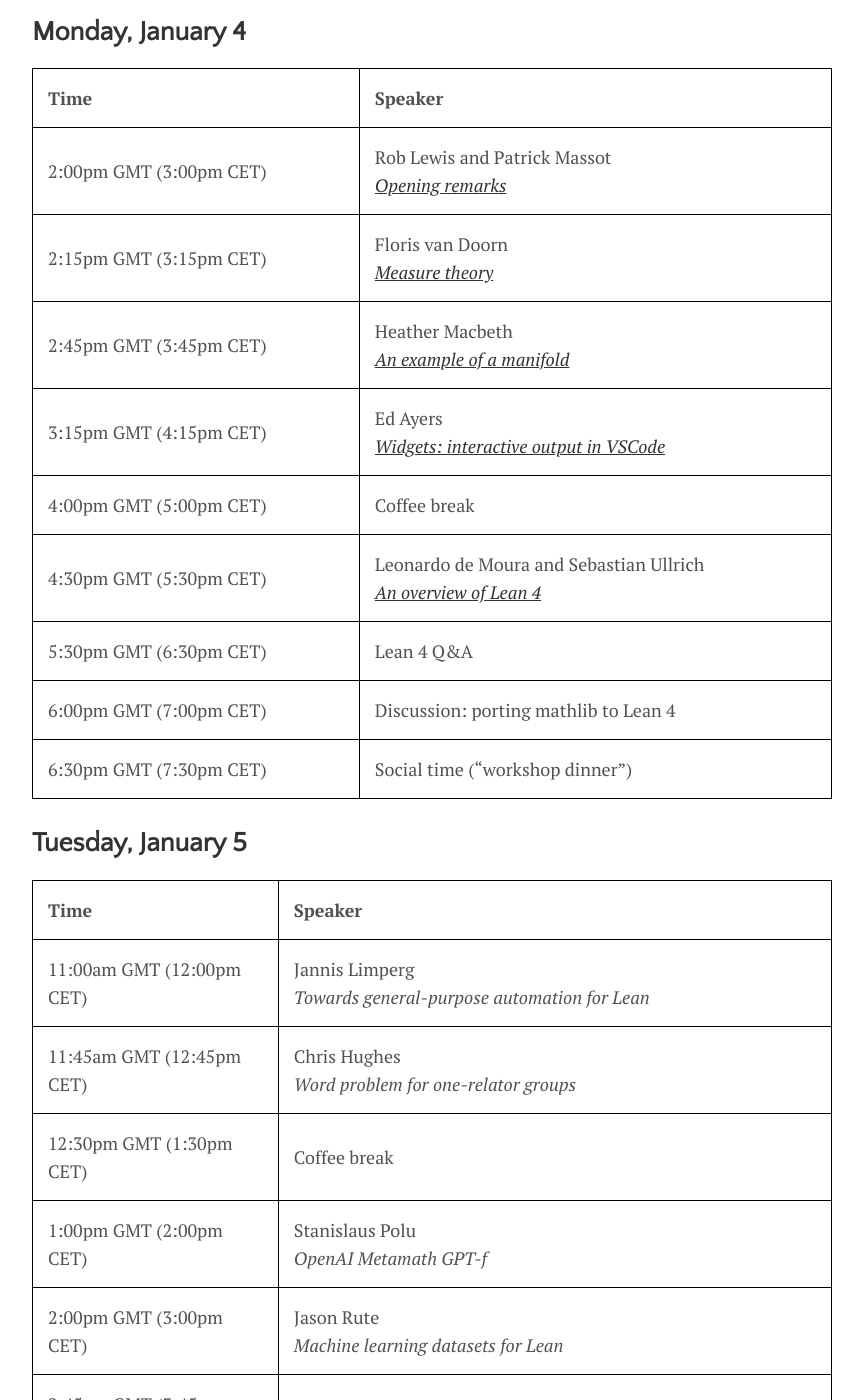
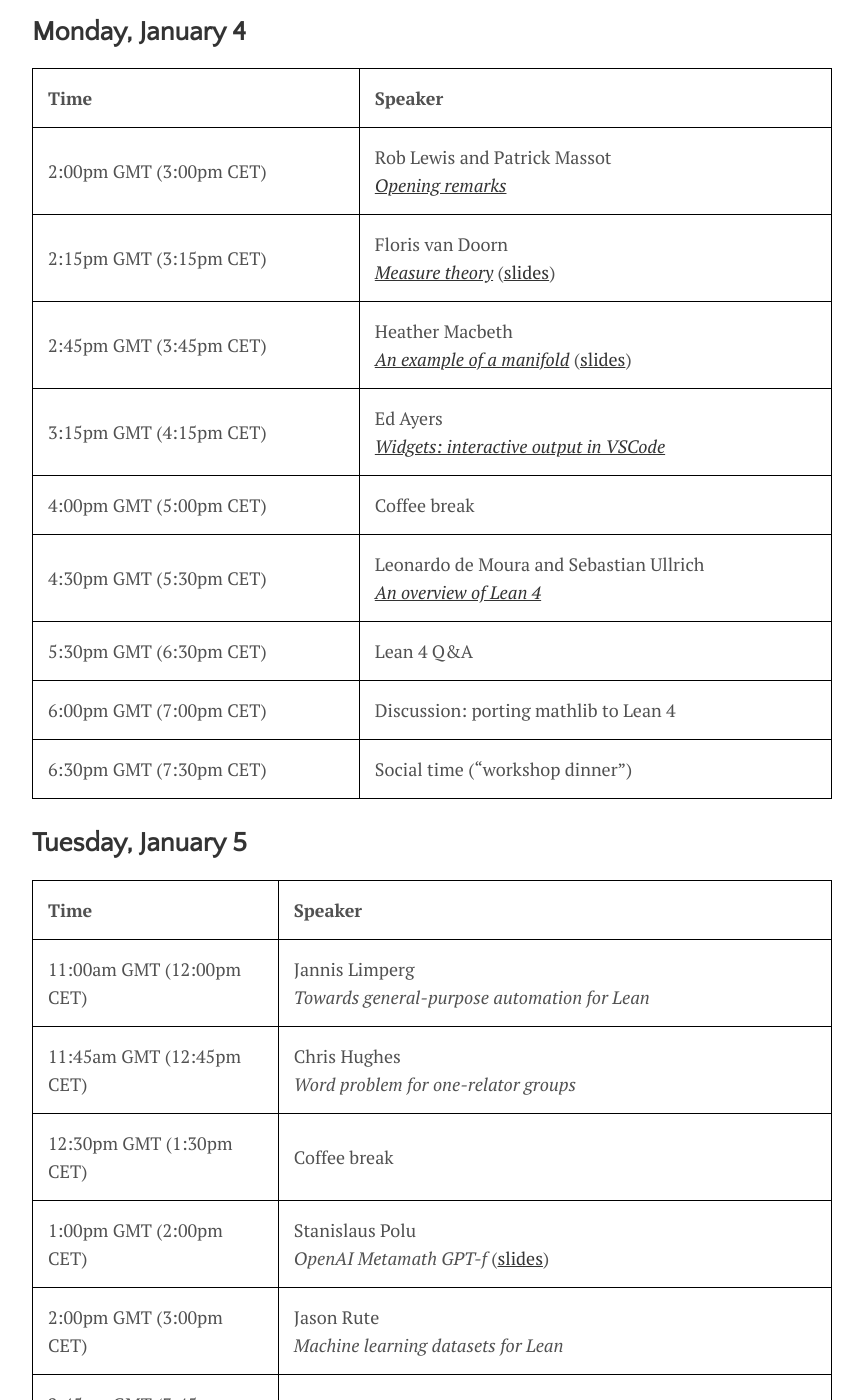
Before and after one commit to leanprover-community/lt2021, a Jekyll site: the page built from schedule.md, in a window 1280 px wide and 1400 px high, scrolled down 1159 px. Shown: the whole window, without its empty margins (208-1071 px from the left). Built offline with Jekyll 4.4.1, drawn with Linux system fonts in a browser that asks for light colours.

Commit message:
add slides

```diff
--- a/schedule.md
+++ b/schedule.md
@@ -45,8 +45,8 @@ look for them on [wonder.me](https://www.wonder.me/)!
 | Time      | Speaker            |
 | --------- | ------------------ |
 | <time datetime="2021-01-04T15:00+01:00">3:00pm CET</time> | Rob Lewis and Patrick Massot<br>[*Opening remarks*](https://www.youtube.com/watch?v=33l3gZohI40) |
-| <time datetime="2021-01-04T15:15+01:00">3:15pm CET</time> | Floris van Doorn<br>[*Measure theory*](https://www.youtube.com/watch?v=yH3-zE0bYCU) |
-| <time datetime="2021-01-04T15:45+01:00">3:45pm CET</time> | Heather Macbeth<br>[*An example of a manifold*](https://www.youtube.com/watch?v=deppJ2q_5a0) |
+| <time datetime="2021-01-04T15:15+01:00">3:15pm CET</time> | Floris van Doorn<br>[*Measure theory*](https://www.youtube.com/watch?v=yH3-zE0bYCU) ([slides](slides/floris-measure.pdf)) |
+| <time datetime="2021-01-04T15:45+01:00">3:45pm CET</time> | Heather Macbeth<br>[*An example of a manifold*](https://www.youtube.com/watch?v=deppJ2q_5a0) ([slides](slides/Macbeth-slides.pdf)) |
 | <time datetime="2021-01-04T16:15+01:00">4:15pm CET</time> | Ed Ayers<br>[*Widgets: interactive output in VSCode*](https://www.youtube.com/watch?v=8NUBQEZYuis) |
 | <time datetime="2021-01-04T17:00+01:00">5:00pm CET</time> | Coffee break |
 | <time datetime="2021-01-04T17:30+01:00">5:30pm CET</time> | Leonardo de Moura and Sebastian Ullrich<br>[*An overview of Lean 4*](https://www.youtube.com/watch?v=UeGvhfW1v9M) |
@@ -61,7 +61,7 @@ look for them on [wonder.me](https://www.wonder.me/)!
 | <time datetime="2021-01-04T12:00+01:00">12:00pm CET</time> | Jannis Limperg<br>*Towards general-purpose automation for Lean* |
 | <time datetime="2021-01-04T12:45+01:00">12:45pm CET</time> | Chris Hughes<br>*Word problem for one-relator groups* |
 | <time datetime="2021-01-04T13:30+01:00">1:30pm CET</time> | Coffee break |
-| <time datetime="2021-01-04T14:00+01:00">2:00pm CET</time> | Stanislaus Polu<br>*OpenAI Metamath GPT-f* |
+| <time datetime="2021-01-04T14:00+01:00">2:00pm CET</time> | Stanislaus Polu<br>*OpenAI Metamath GPT-f* ([slides](https://docs.google.com/presentation/d/10XcMLgh7wDRDtcj4FKqgEtqqWzZpkxmLDwpnWPntyP0/edit#slide=id.g97b8cb2395_0_0)) |
 | <time datetime="2021-01-04T15:00+01:00">3:00pm CET</time> | Jason Rute<br>*Machine learning datasets for Lean* |
 | <time datetime="2021-01-04T15:45+01:00">3:45pm CET</time> | Coffee break |
 | <time datetime="2021-01-04T16:15+01:00">4:15pm CET</time> | Koundinya Vajjha<br>*CertRL: Formalizing Convergence Proofs for Value and Policy Iteration in Coq* |
```
Also changed, not shown: 2 other files.
